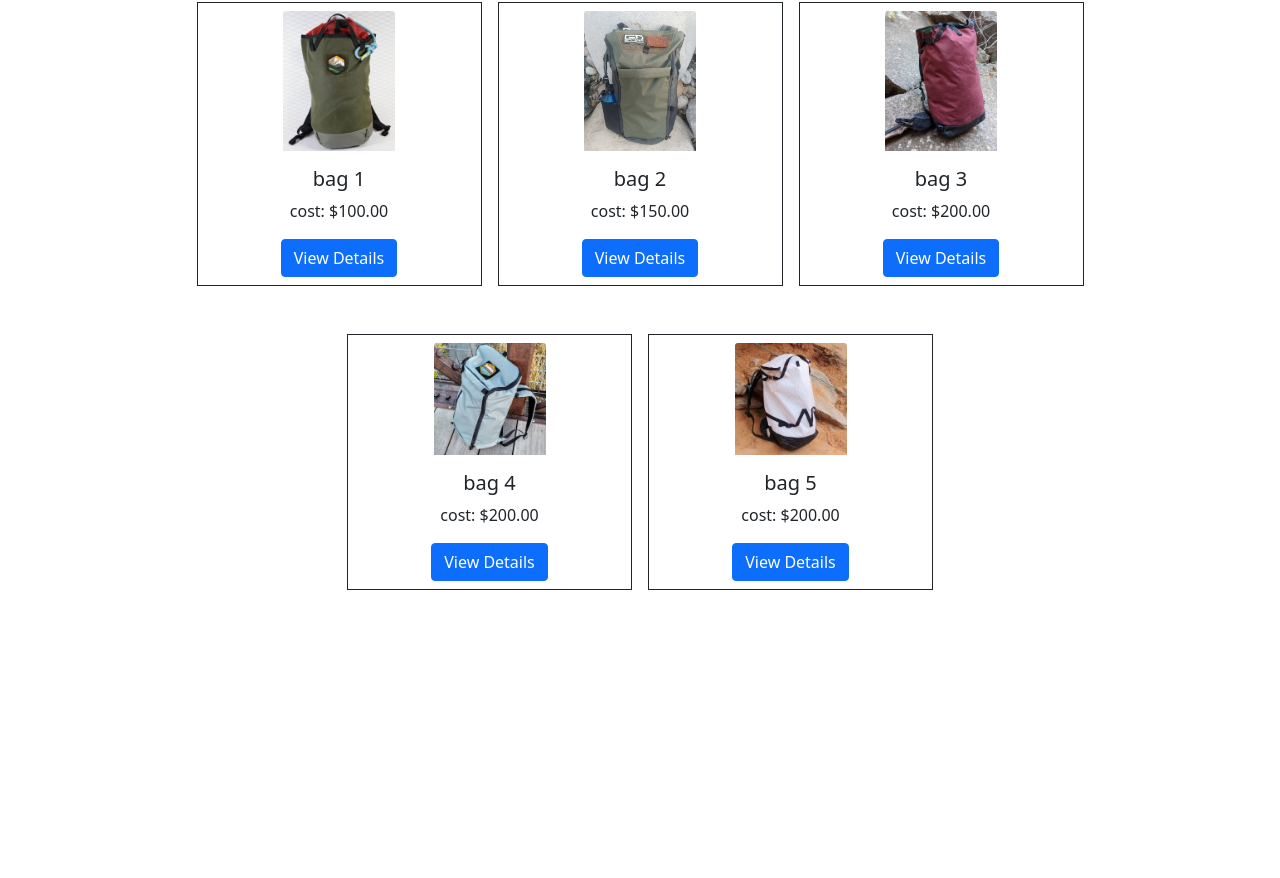
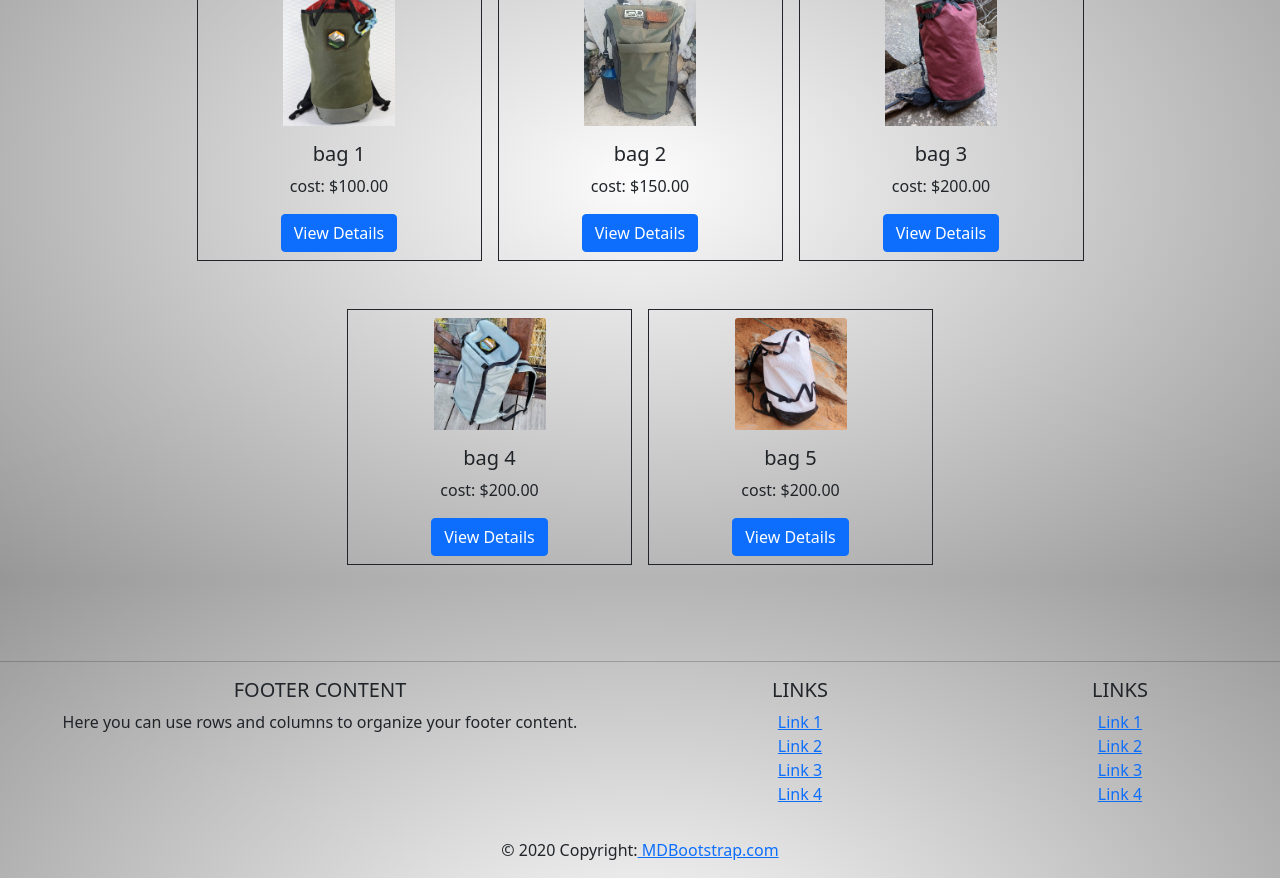
Before and after one commit to banderson19/mindsetpacks, a React (Create React App) app in the folder mindsetpacks/: page / in a window 1280 px wide. Shown: the part 220-1098 px from the top of the page. Before the commit the page ends 858 px from the top, so only its background shows below. Built offline with nearby package versions, Linux system fonts and the light colour scheme.

Commit message:
added footer and some styling through out

```diff
--- a/mindsetpacks/src/App.css
+++ b/mindsetpacks/src/App.css
@@ -1,3 +1,27 @@
+* {
+  box-sizing: border-box;
+  padding: 0;
+  margin: 0;
+  scroll-behavior: smooth;
+}
 .App {
-  text-align: center;
+  padding-bottom: 0px;
+  height:100%;
+  min-height: 100vh;
+  /* ff 3.6+ */
+  background:-moz-radial-gradient(ellipse at 50% 50%, rgba(252, 252, 252, 1) 0%, rgba(152, 151, 152, 1) 100%);
+
+  /* safari 5.1+,chrome 10+ */
+  background:-webkit-radial-gradient(ellipse at 50% 50%, rgba(252, 252, 252, 1) 0%, rgba(152, 151, 152, 1) 100%);
+
+  /* opera 11.10+ */
+  background:-o-radial-gradient(ellipse at 50% 50%, rgba(252, 252, 252, 1) 0%, rgba(152, 151, 152, 1) 100%);
+
+  /* ie 10+ */
+  background:-ms-radial-gradient(ellipse at 50% 50%, rgba(252, 252, 252, 1) 0%, rgba(152, 151, 152, 1) 100%);
+
+  /* global 92%+ browsers support */
+  background:radial-gradient(ellipse at 50% 50%, rgba(252, 252, 252, 1) 0%, rgba(152, 151, 152, 1) 100%);
+  background-attachment: fixed;
+
 }
--- a/mindsetpacks/src/App.js
+++ b/mindsetpacks/src/App.js
@@ -1,9 +1,8 @@
 import React from 'react';
 import './App.css';
 import 'bootstrap/dist/css/bootstrap.min.css';
-import { Routes, Route, Link } from "react-router-dom";
 import routes from './routes';
-import { Navbar } from './components/index.js';
+import { Navbar, Footer } from './components/index.js';
 
 
 
@@ -13,7 +12,9 @@ function App() {
       <div>
         <Navbar/>
         {routes}
+        <Footer className="footer"/>
       </div>
+
     </div>
   );
 }
--- /dev/null
+++ b/mindsetpacks/src/components/Footer/Footer.jsx
@@ -0,0 +1,57 @@
+import React from 'react'
+
+const Footer = () => {
+    return (
+        <footer className="page-footer mt-5 font-small" >
+            <hr></hr>
+            <div className="container-fluid text-center text-md-left">
+                <div className="row">
+                    <div className="col-md-6 mt-md-0 mt-3">
+                        <h5 className="text-uppercase">Footer Content</h5>
+                        <p>Here you can use rows and columns to organize your footer content.</p>
+                    </div>
+                    <hr className="clearfix w-100 d-md-none pb-3"></hr>
+                        <div className="col-md-3 mb-md-0 mb-3">
+                          <h5 className="text-uppercase">Links</h5>
+                            <ul className="list-unstyled">
+                                <li>
+                                    <a href="#!">Link 1</a>
+                                </li>
+                                <li>
+                                    <a href="#!">Link 2</a>
+                                </li>
+                                <li>
+                                    <a href="#!">Link 3</a>
+                                </li>
+                                <li>
+                                    <a href="#!">Link 4</a>
+                                </li>
+                            </ul>
+                        </div>
+                        <div className="col-md-3 mb-md-0 mb-3">
+                            <h5 className="text-uppercase">Links</h5>
+                            <ul className="list-unstyled">
+                                <li>
+                                    <a href="#!">Link 1</a>
+                                </li>
+                                <li>
+                                    <a href="#!">Link 2</a>
+                                </li>
+                                <li>
+                                    <a href="#!">Link 3</a>
+                                </li>
+                                <li>
+                                    <a href="#!">Link 4</a>
+                                </li>
+                            </ul>
+                        </div>
+                </div>
+            </div>
+            <div className="footer-copyright text-center py-3">© 2020 Copyright:
+                <a href="https://mdbootstrap.com/"> MDBootstrap.com</a>
+            </div>
+        </footer>
+    )
+}
+
+export default Footer;
--- a/mindsetpacks/src/components/Navbar/Navbar.jsx
+++ b/mindsetpacks/src/components/Navbar/Navbar.jsx
@@ -1,5 +1,7 @@
 import React, { useState } from 'react';
 import { Link } from 'react-router-dom';
+
+import MindsetBlueprintLogo from '../../assets/images/MindsetBlueprintLogo.png';
 import './navbar.css';
 
 const Navbar = () => {
@@ -7,14 +9,16 @@ const Navbar = () => {
     const linkStyle = {
         margin: "1rem",
         textDecoration: "none",
-        color: 'blue',
-        fontSize: "1.5rem"
+        color: 'black',
+        fontSize: "1.5rem",
       };
 
     return (
-        <nav className="navbar navbar-expand-lg navbar-light bg-light">
+        <div className="nav-bg">
+
+        <nav className="navbar navbar-expand-lg px-5 navbar-light ">
             <div className="navbar-links_logo">
-                <img src='https://www.kadencewp.com/wp-content/uploads/2020/10/alogo-2.png' style={{width: '200px', height: '150px'}} alt="mindsetpacks_logo" />
+                <img src={MindsetBlueprintLogo} style={{width: '200px', height: '125px'}} alt="mindsetpacks_logo" />
             </div>
             <button className="navbar-toggler" type="button" data-toggle="collapse" data-target="#navbarNav" aria-controls="navbarNav" aria-expanded="false" aria-label="Toggle navigation">
                 <span className="navbar-toggler-icon"></span>
@@ -36,6 +40,7 @@ const Navbar = () => {
                 </ul>
             </div>
         </nav>
+        </div>
     );
 };
 
--- a/mindsetpacks/src/components/Navbar/navbar.css
+++ b/mindsetpacks/src/components/Navbar/navbar.css
@@ -1,4 +1,10 @@
 
+
+Link:hover {
+        transition: .75s ease-in-out ;
+        background-color: #37383a;
+        text-decoration: underline;
+      }
 
 
 /* .navbar {
@@ -7,10 +13,6 @@
     align-items: center;
 }
 
-.navbar.active {
-    transition: .75s ease-in-out ;
-    background-color: #37383a;
-  }
 
 .navbar-links {
     flex: 1;
--- a/mindsetpacks/src/components/Product/Product.jsx
+++ b/mindsetpacks/src/components/Product/Product.jsx
@@ -12,20 +12,23 @@ const Product = (props) => {
     // <Product key={product.id} props={product}/>
     return (
         <div>
-            <div className="container">
+            <div className="container mt-5">
                 <div className="row">
                     <div className="col-6">
-                        <img className="" style={{ width: "100%" }} src={product.img} alt="Card image cap" />
+                        <img style={{ width: "100%" }} src={product.img} alt={product.img} />
                     </div>
-                    <div className="col-6 align-self-center">
-                        <h5 className="card-title">{product.title}</h5>
-                        <p className="card-text">cost: {product.cost}</p>
+                    <div className="col-6">
+                        <h1>{product.title}</h1>
+                        <hr></hr>
+                        <p>Lorem ipsum dolor sit amet, consectetur adipisicing elit. Sed unde maxime consectetur corrupti at quia. Recusandae illum quae eveniet, voluptates aperiam fugit commodi veniam beatae saepe quidem? Placeat, id similique!</p>
+                        <hr></hr>
+                        <h3><strong>{product.cost}</strong></h3>
+                        <hr></hr>
                         <button className="btn btn-primary">Add to Cart</button>
+                        <hr></hr>
+                        <h6 className=" p-3 mb-2 bg-dark text-light">Specifications</h6>
+                        <p>Lorem ipsum dolor sit amet consectetur adipisicing elit. Impedit assumenda suscipit perspiciatis et reprehenderit mollitia voluptate eius aspernatur, perferendis est sunt eos blanditiis error voluptatum labore modi! Delectus, iusto dolore!</p>
                     </div>
-                </div>
-                <div>
-                    <h3>Product Description</h3>
-                    <h5>Lorem ipsum dolor sit amet, consectetur adipisicing elit. Sed unde maxime consectetur corrupti at quia. Recusandae illum quae eveniet, voluptates aperiam fugit commodi veniam beatae saepe quidem? Placeat, id similique!</h5>
                 </div>
             </div>
         </div>
--- a/mindsetpacks/src/components/Products/Products.jsx
+++ b/mindsetpacks/src/components/Products/Products.jsx
@@ -44,20 +44,23 @@ const Products = () => {
   console.log(products)
   return (
     <div>
-      <h1>ProductPage</h1>
+      <h1 className="text-center">ProductPage</h1>
       <div className="container">
         <div className="row justify-content-center">
-          {products.map((product, i) =>  {
+          {products.map((product, i) => {
             return (
-            <div className="col-3 mb-5 mx-2 py-2 justify-content-spacebetween border border-dark" key={product.id} >
-              <img className="card-img-top" style={{width: "7rem"}} src={product.img} alt="Card image cap"/>
-                <div className="card-body">
-                  <h5 className="card-title">{product.title}</h5>
-                  <p className="card-text">cost: {product.cost}</p>
+              <div className="col-3 mb-5 mx-2 py-2 border border-dark" key={product.id} >
+                <div className="text-center">
+                  <img className="card-img-top" style={{ width: "7rem" }} src={product.img} alt="Card image cap" />
+                  <div className="card-body">
+                    <h5 className="card-title">{product.title}</h5>
+                    <p className="card-text">cost: {product.cost}</p>
+                  </div>
+                  <Link to={`/products/${product.id}`} state={{ product: product }}><button className="btn btn-primary">View Details</button></Link>
                 </div>
-                <Link to={`/products/${product.id}`} state = {{ product:product }}><button className="btn btn-primary">View Details</button></Link>
-            </div>
-            )}
+              </div>
+            )
+          }
           )}
         </div>
       </div>
--- a/mindsetpacks/src/components/index.js
+++ b/mindsetpacks/src/components/index.js
@@ -2,5 +2,6 @@ export { default as About } from  './About/About';
 export { default as ContractWork } from  './ContractWork/ContractWork';
 export { default as MYOG } from  './MYOG/MYOG';
 export { default as Navbar } from  './Navbar/Navbar';
+export { default as Footer } from  './Footer/Footer';
 export { default as Products } from  './Products/Products';
 export { default as Product } from  './Product/Product';
```
Also changed, not shown: mindsetpacks/src/assets/images/cross-diagnol-pattern.jpeg (added).
